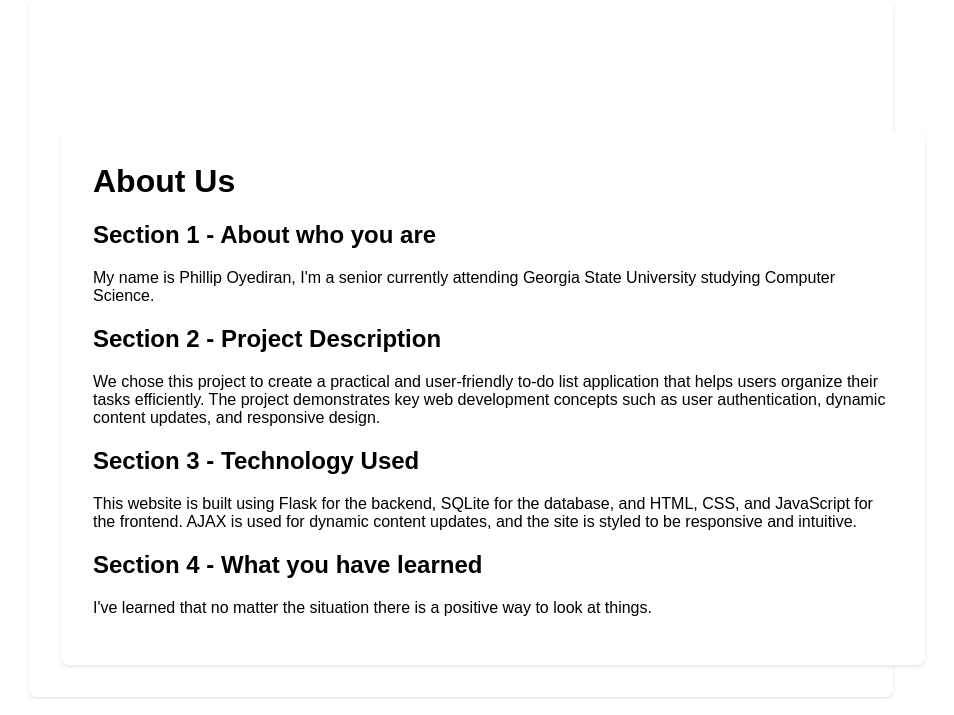
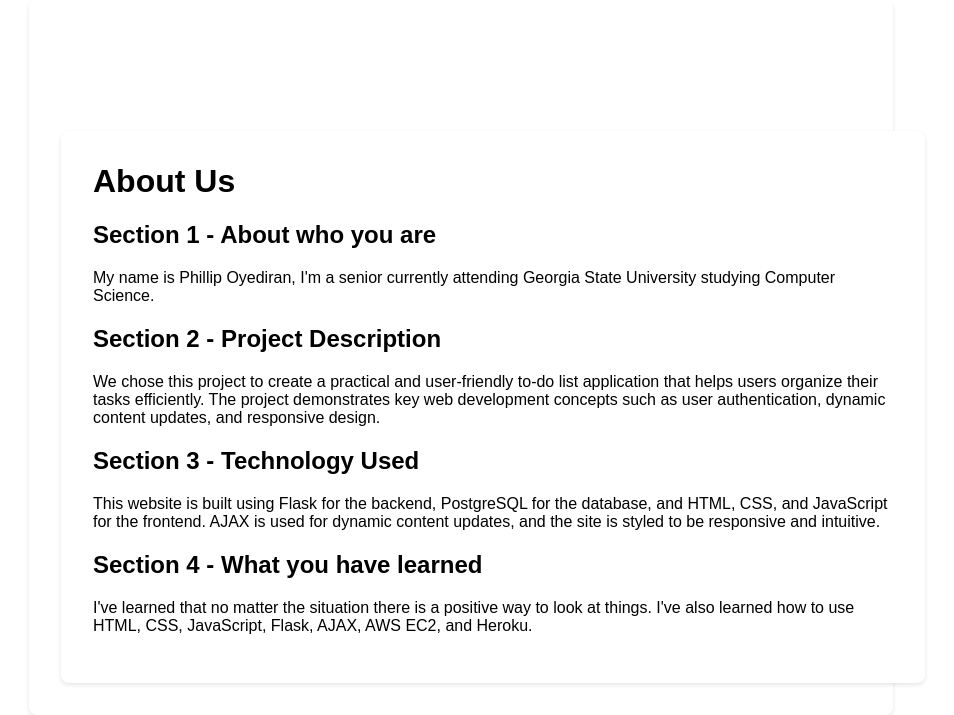
Before and after one commit to phillipoy/herokuapp, a Flask app: page /about_us in a window 1280 px wide. Shown: the part 101-816 px from the top of the page, without its empty margins (179-1133 px from the left). Run offline with Flask 3, Linux system fonts and the light colour scheme; some libraries are stand-ins or nearby versions.

Commit message:
minor tweaks in about us and checklist

```diff
--- a/templates/about_us.html
+++ b/templates/about_us.html
@@ -11,10 +11,10 @@
         <p>We chose this project to create a practical and user-friendly to-do list application that helps users organize their tasks efficiently. The project demonstrates key web development concepts such as user authentication, dynamic content updates, and responsive design.</p>
 
         <h2>Section 3 - Technology Used</h2>
-        <p>This website is built using Flask for the backend, SQLite for the database, and HTML, CSS, and JavaScript for the frontend. AJAX is used for dynamic content updates, and the site is styled to be responsive and intuitive.</p>
+        <p>This website is built using Flask for the backend, PostgreSQL for the database, and HTML, CSS, and JavaScript for the frontend. AJAX is used for dynamic content updates, and the site is styled to be responsive and intuitive.</p>
 
         <h2>Section 4 - What you have learned</h2>
-        <p>I've learned that no matter the situation there is a positive way to look at things.</p>
+        <p>I've learned that no matter the situation there is a positive way to look at things. I've also learned how to use HTML, CSS, JavaScript, Flask, AJAX, AWS EC2, and Heroku.</p>
     </div>
 </div>
 {% endblock %}
```
Also changed, not shown: templates/checklist.html (+5 -5 lines).
